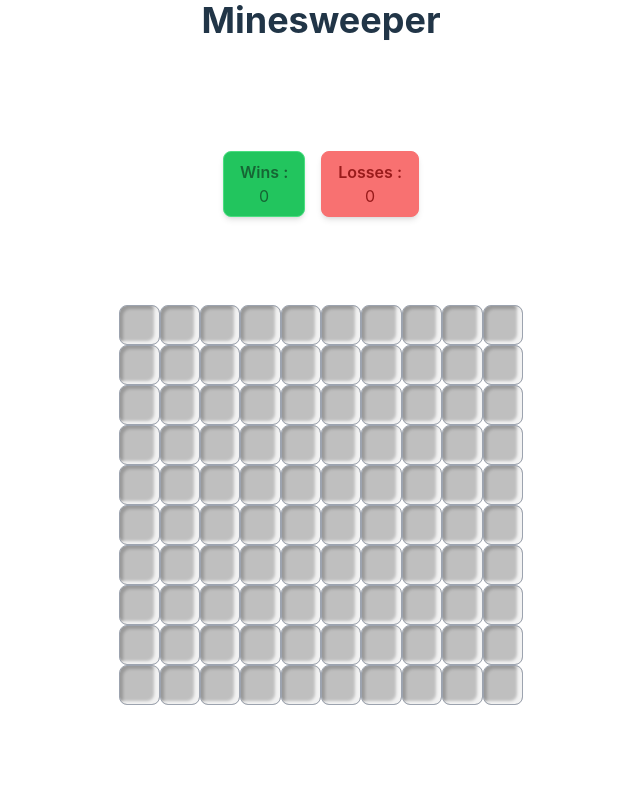
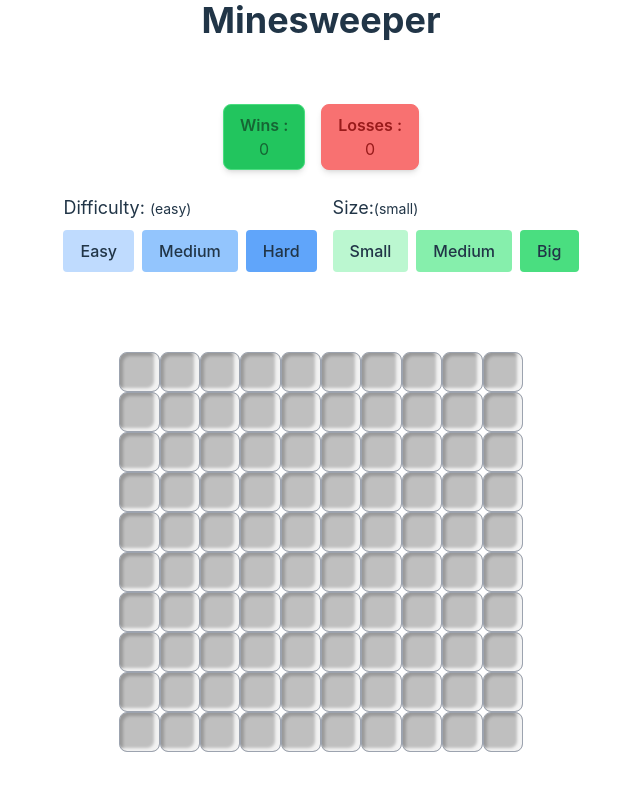
Before and after one commit to Koussay-Akchi/minesweeper, a React (Vite) app: page / in a window 1280 px wide. Shown: the top 790 px of the page, without its empty margins (319-959 px from the left). Built offline with nearby package versions, Linux system fonts and the light colour scheme.

Commit message:
feat: basic difficulty and size settings

```diff
--- a/src/App.tsx
+++ b/src/App.tsx
@@ -4,7 +4,7 @@ import "./index.css"; // Import Tailwind CSS
 
 const App: React.FC = () => {
   return (
-    <div className="flex flex-col justify-center items-center h-screen  w-screen">
+    <div className="flex flex-col justify-center items-center h-screen  w-screen overflow-x-hidden">
       <h1 className="text-4xl font-bold mb-4">Minesweeper</h1>
       <Game />
     </div>
--- a/src/components/Cell.tsx
+++ b/src/components/Cell.tsx
@@ -5,7 +5,6 @@ interface CellProps {
   cell: CellType;
   onClick: () => void;
 }
-
 const getCellStyle = (neighboringMines: number) => {
   let textColor = "";
 
@@ -27,7 +26,7 @@ const getCellStyle = (neighboringMines: number) => {
   return textColor;
 };
 
-const Cell: React.FC<CellProps> = ({ cell, onClick }) => {
+const Cell: React.FC<CellProps> = React.memo(({ cell, onClick }) => {
   const handleClick = () => {
     if (!cell.isRevealed) {
       onClick();
@@ -51,6 +50,6 @@ const Cell: React.FC<CellProps> = ({ cell, onClick }) => {
       </span>
     </button>
   );
-};
+});
 
 export default Cell;
--- a/src/components/Game.tsx
+++ b/src/components/Game.tsx
@@ -2,37 +2,44 @@ import React, { useEffect, useState } from "react";
 import { Board } from "../types";
 import Cell from "./Cell";
 
-const ROWS = 10;
-const COLS = 10;
-const MINES = 20;
+const DEFAULT_ROWS = 10;
+const DEFAULT_COLS = 10;
+const DEFAULT_MINES_PERCENTAGE = 0.2;
 
-const createBoard = (): Board => {
-  const board: Board = Array.from({ length: ROWS }, () =>
-    Array.from({ length: COLS }, () => ({
+const createBoard = (
+  rows: number,
+  cols: number,
+  minesPercentage: number
+): Board => {
+  const board: Board = Array.from({ length: rows }, () =>
+    Array.from({ length: cols }, () => ({
       isMine: false,
       isRevealed: false,
       neighboringMines: 0,
     }))
   );
 
+  const totalCells = rows * cols;
+  const mines = Math.floor(totalCells * minesPercentage);
+
   let minesPlaced = 0;
-  while (minesPlaced < MINES) {
-    const row = Math.floor(Math.random() * ROWS);
-    const col = Math.floor(Math.random() * COLS);
+  while (minesPlaced < mines) {
+    const row = Math.floor(Math.random() * rows);
+    const col = Math.floor(Math.random() * cols);
     if (!board[row][col].isMine) {
       board[row][col].isMine = true;
       minesPlaced++;
     }
   }
 
-  for (let r = 0; r < ROWS; r++) {
-    for (let c = 0; c < COLS; c++) {
+  for (let r = 0; r < rows; r++) {
+    for (let c = 0; c < cols; c++) {
       if (board[r][c].isMine) {
         for (let i = -1; i <= 1; i++) {
           for (let j = -1; j <= 1; j++) {
             const newRow = r + i;
             const newCol = c + j;
-            if (newRow >= 0 && newRow < ROWS && newCol >= 0 && newCol < COLS) {
+            if (newRow >= 0 && newRow < rows && newCol >= 0 && newCol < cols) {
               board[newRow][newCol].neighboringMines++;
             }
           }
@@ -45,11 +52,24 @@ const createBoard = (): Board => {
 };
 
 const Game: React.FC = () => {
-  const [board, setBoard] = useState<Board>(createBoard());
+  const [rows, setRows] = useState(DEFAULT_ROWS);
+  const [cols, setCols] = useState(DEFAULT_COLS);
+  const [minesPercentage, setMinesPercentage] = useState(
+    DEFAULT_MINES_PERCENTAGE
+  );
+  const [board, setBoard] = useState<Board>(
+    createBoard(DEFAULT_ROWS, DEFAULT_COLS, DEFAULT_MINES_PERCENTAGE)
+  );
   const [lost, setLost] = useState(false);
-  const [, setRemainingCells] = useState(ROWS * COLS - MINES);
+  const [, setRemainingCells] = useState(
+    rows * cols - Math.floor(rows * cols * minesPercentage)
+  );
   const [wins, setWins] = useState<number>(0);
   const [losses, setLosses] = useState<number>(0);
+  const [difficulty, setDifficulty] = useState<"easy" | "medium" | "hard">(
+    "easy"
+  );
+  const [size, setSize] = useState<"small" | "medium" | "big">("small");
 
   useEffect(() => {
     const storedWins = localStorage.getItem("wins");
@@ -64,14 +84,20 @@ const Game: React.FC = () => {
   };
 
   const resetGame = () => {
-    const newBoard = createBoard();
+    const newBoard = createBoard(rows, cols, minesPercentage);
     setBoard(newBoard);
     setLost(false);
-    setRemainingCells(ROWS * COLS - MINES);
+    setRemainingCells(rows * cols - Math.floor(rows * cols * minesPercentage));
+  };
+
+  const resetGame2 = (rows: number, cols: number, minesPercentage: number) => {
+    const newBoard = createBoard(rows, cols, minesPercentage);
+    setBoard(newBoard);
+    setLost(false);
+    setRemainingCells(rows * cols - Math.floor(rows * cols * minesPercentage));
   };
 
   const handleWin = () => {
-    console.log("aa", wins);
     const winSound = new Audio("/win.mp3");
     winSound.play();
     const oldWins = wins;
@@ -115,6 +141,47 @@ const Game: React.FC = () => {
     });
   };
 
+  const handleDifficultyChange = (difficulty: "easy" | "medium" | "hard") => {
+    let percentage = 0.2;
+    switch (difficulty) {
+      case "easy":
+        percentage = 0.1;
+        break;
+      case "medium":
+        percentage = 0.2;
+        break;
+      case "hard":
+        percentage = 0.4;
+        break;
+    }
+    const settingsSound = new Audio("/settings.wav");
+    settingsSound.play();
+    setMinesPercentage(0.2);
+    setDifficulty(difficulty);
+    resetGame2(rows, cols, percentage);
+  };
+
+  const handleSizeChange = (size: "small" | "medium" | "big") => {
+    let length = 10;
+    switch (size) {
+      case "small":
+        length = 6;
+        break;
+      case "medium":
+        length = 10;
+        break;
+      case "big":
+        length = 20;
+        break;
+    }
+    const settingsSound = new Audio("/settings.wav");
+    settingsSound.play();
+    setRows(length);
+    setCols(length);
+    setSize(size);
+    resetGame2(length, length, minesPercentage);
+  };
+
   return (
     <div className="flex flex-col items-center justify-center h-screen">
       <div className="mb-6 flex space-x-4">
@@ -128,6 +195,54 @@ const Game: React.FC = () => {
         </div>
       </div>
 
+      <div className="mb-4 flex space-x-4 items-center justify-center">
+        <div>
+          <h3 className="text-lg mb-2">
+            Difficulty: <span className="text-sm">({difficulty})</span>
+          </h3>
+          <button
+            onClick={() => handleDifficultyChange("easy")}
+            className="mr-2 px-4 py-2 bg-blue-200 rounded"
+          >
+            Easy
+          </button>
+          <button
+            onClick={() => handleDifficultyChange("medium")}
+            className="mr-2 px-4 py-2 bg-blue-300 rounded"
+          >
+            Medium
+          </button>
+          <button
+            onClick={() => handleDifficultyChange("hard")}
+            className="px-4 py-2 bg-blue-400 rounded"
+          >
+            Hard
+          </button>
+        </div>
+        <div>
+          <h3 className="text-lg mb-2">
+            Size:<span className="text-sm">({size})</span>
+          </h3>
+          <button
+            onClick={() => handleSizeChange("small")}
+            className="mr-2 px-4 py-2 bg-green-200 rounded"
+          >
+            Small
+          </button>
+          <button
+            onClick={() => handleSizeChange("medium")}
+            className="mr-2 px-4 py-2 bg-green-300 rounded"
+          >
+            Medium
+          </button>
+          <button
+            onClick={() => handleSizeChange("big")}
+            className="px-4 py-2 bg-green-400 rounded"
+          >
+            Big
+          </button>
+        </div>
+      </div>
       <div className="mb-4 h-12 flex items-center justify-center">
         {lost && (
           <button
```
Also changed, not shown: 1 other file (tests, documents, lock files or other folders).
